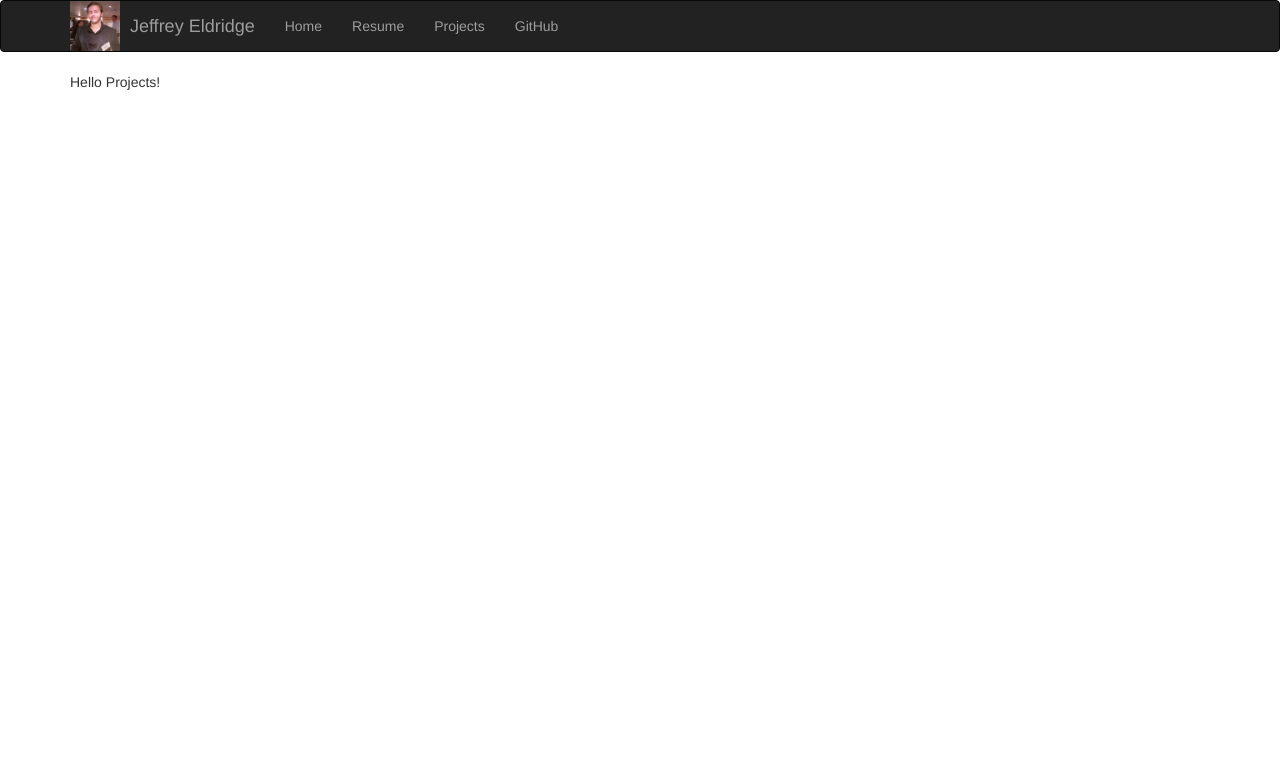
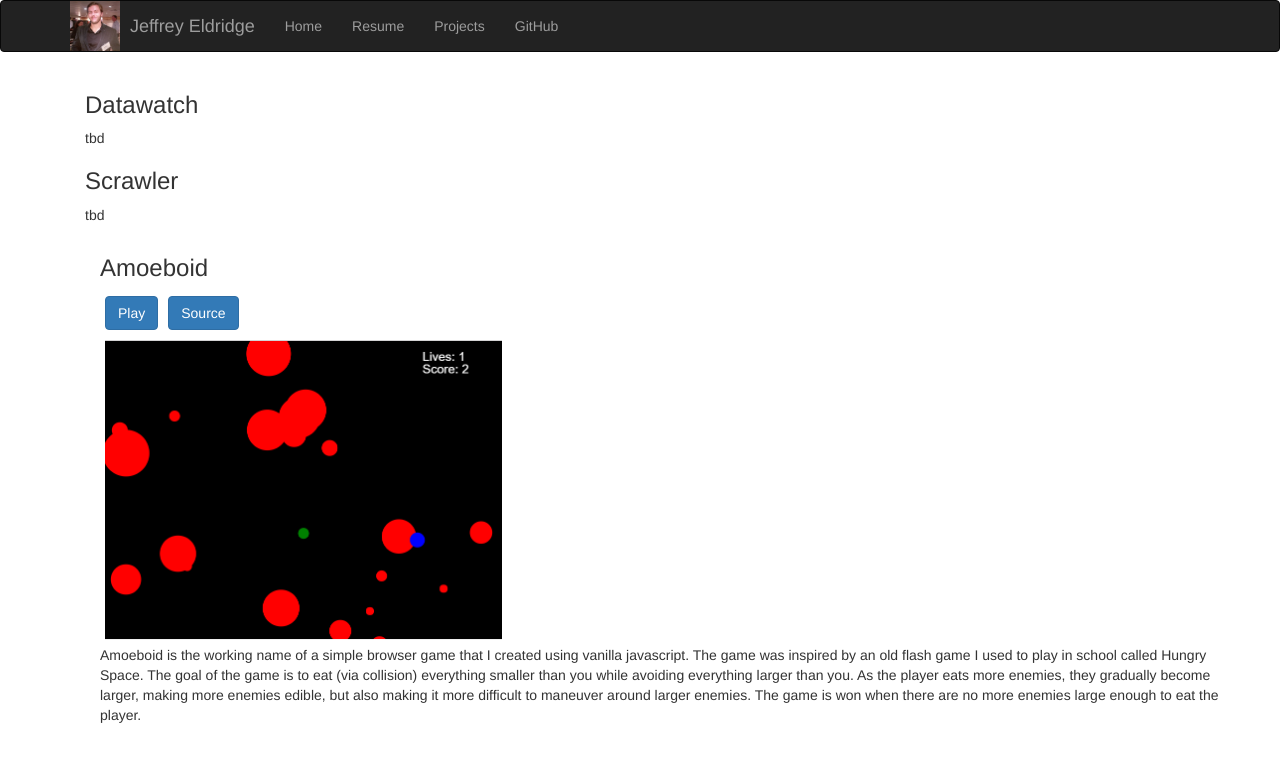
Before and after one commit to jleldridge/personal-website-ui, a React (Create React App) app: page /projects in a window 1280 px wide. Shown: the top 762 px of the page. Built offline with nearby package versions, Linux system fonts and the light colour scheme.

Commit message:
Add section describing Amoeboid in projects section.

```diff
--- a/src/App.js
+++ b/src/App.js
@@ -1,7 +1,7 @@
 import React, { Component } from 'react';
 import { Route } from 'react-router-dom';
 import logo from './logo.svg';
-import myPicture from './me.jpg';
+import myPicture from './assets/me.jpg';
 
 import NavMenu from './pages/NavMenu.js'
 import Resume from './pages/Resume.js';
--- a/src/pages/Projects.js
+++ b/src/pages/Projects.js
@@ -1,10 +1,37 @@
 import React, { Component } from 'react';
+
+import amoeboidPicture from '../assets/amoeboid-preview-picture.png';
 
 class Projects extends Component {
     render() {
         return (
-            <div>
-                Hello Projects!
+            <div className="container">
+
+                <div>
+                    <h3>Datawatch</h3>
+                    <p>tbd</p>
+                </div>
+
+                <div>
+                    <h3>Scrawler</h3>
+                    <p>tbd</p>
+                </div>
+
+                <div className="container">
+                    <h3>Amoeboid</h3>
+                    <a style={{margin: '5px'}} className="btn btn-primary" href="https://jleldridge.github.io/Amoeboid/" target="_blank">Play</a>
+                    <a style={{margin: '5px'}} className="btn btn-primary" href="https://github.com/jleldridge/Amoeboid" target="_blank">Source</a>
+                    <img style={{height:'300px', margin:'5px', display: 'block'}} src={amoeboidPicture} alt="logo" />
+                    <p>
+                        Amoeboid is the working name of a simple browser game that I created using vanilla javascript.
+                        The game was inspired by an old flash game I used to play in school called Hungry Space.
+                        The goal of the game is to eat (via collision) everything smaller than you while avoiding everything larger than you.
+                        As the player eats more enemies, they gradually become larger, making more enemies edible, but also making it
+                        more difficult to maneuver around larger enemies. The game is won when there are no more enemies large enough
+                        to eat the player.
+                    </p>
+                </div>
+
             </div>
         );
     }
```
Also changed, not shown: src/assets/amoeboid-preview-picture.png (added), src/assets/me.jpg (renamed from src/me.jpg).
